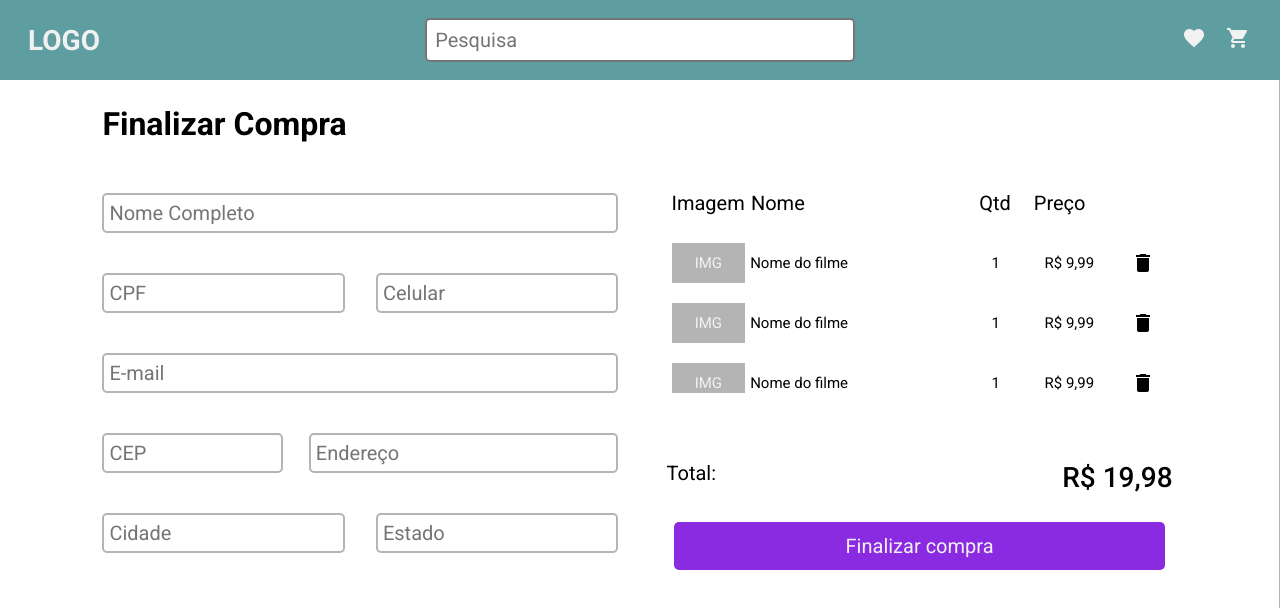
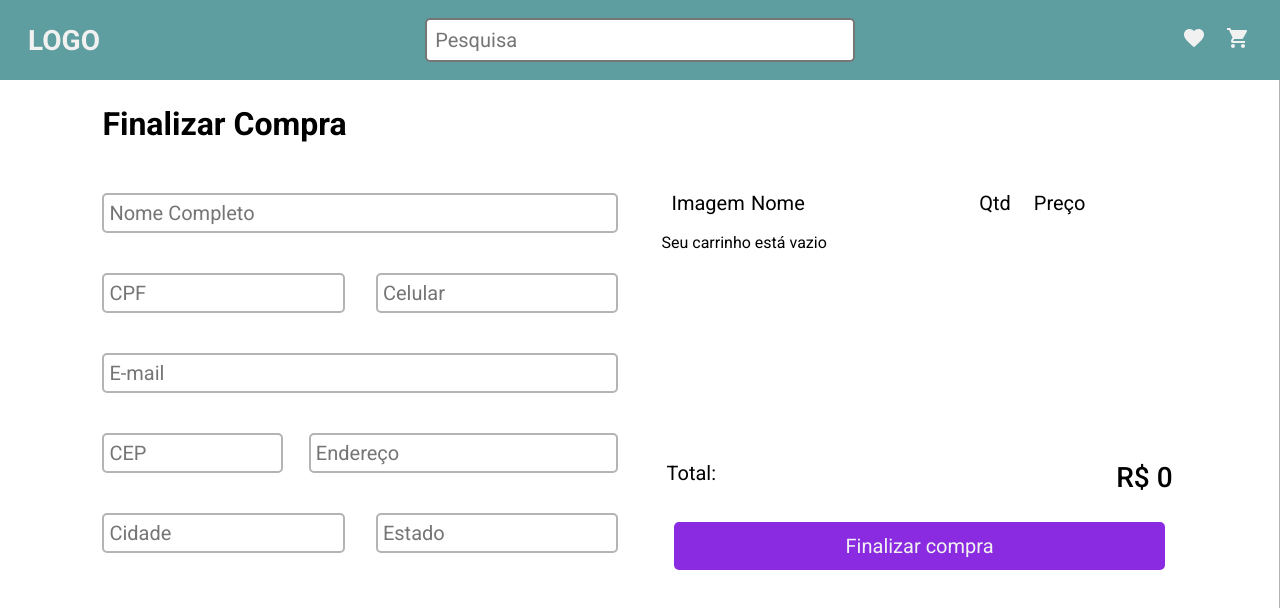
Before and after one commit to RomeroLucas/TMDB, a React (Create React App) app: page /checkout in a window 1280 px wide. Shown: the top 608 px of the page. Built offline with nearby package versions, Linux system fonts and the light colour scheme.

Commit message:
carrinho dinamico

```diff
--- a/src/components/aside/index.js
+++ b/src/components/aside/index.js
@@ -1,5 +1,4 @@
 import { useSelector, useDispatch } from 'react-redux'
-import { useHistory } from 'react-router'
 
 // import de COMPONENTS
 import ItemCart from './itemCart'
@@ -16,29 +15,23 @@ const item = {
 
 export default function Aside(props) {
     const controllers = useSelector(state => state.controllers.display)
-    const history = useHistory()
+    const cartList = useSelector(state => state.cart)
     const dispatch = useDispatch()
 
     return (
         <aside className={`container-aside ${controllers}`}>
             <section>
-                <span>{props.type}</span> <p>Esvaziar</p>
+                <span>{props.type}</span> <p onClick={() => dispatch({type: 'EMPTY-CART'})}>Esvaziar</p>
             </section>
 
             <section>
                 {/* lista de filmes aqui */}
-                <ItemCart item={item} />
-                <ItemCart item={item} />
-                <ItemCart item={item} />
-                <ItemCart item={item} />
-                <ItemCart item={item} />
-                <ItemCart item={item} />
-                <ItemCart item={item} />
-                <ItemCart item={item} />
-                <ItemCart item={item} />
-                <ItemCart item={item} />
-                <ItemCart item={item} />
-                <ItemCart item={item} />
+                {
+                    // render cart
+                    props.type === "Meu Carrinho" && cartList.length > 0 ?
+                    cartList.map(item => <ItemCart key={item.movie.id} item={item.movie} price={item.price} />) :
+                    <p>Seu carrinho está vazio</p>
+                }
 
 
             </section>
--- a/src/components/aside/itemCart/index.js
+++ b/src/components/aside/itemCart/index.js
@@ -8,9 +8,9 @@ export default function ItemCart(props) {
     return (
         <div className='item-cart'>
             <span className='item-info'>IMG</span>
-            <span className='item-info'>{props.item.name}</span>
+            <span className='item-info'>{props.item.title}</span>
             <span className='item-info'>{props.item.qto}</span>
-            <span className='item-info'>{props.item.price}</span>
+            <span className='item-info'>R$ {props.price}</span>
             <span className='item-info'><DeleteIcon /></span>
         </div>
     )
--- a/src/components/movieContainer/index.js
+++ b/src/components/movieContainer/index.js
@@ -1,4 +1,4 @@
-
+import { useDispatch } from 'react-redux'
 
 //import de ICONS
 import FavoriteIcon from '@material-ui/icons/Favorite'
@@ -7,14 +7,16 @@ import StarIcon from '@material-ui/icons/Star'
 import './style.css'
 
 export default function MovieContainer(props) {
+    const dispatch = useDispatch()
+
     return (
         <div className='container-movie'>
             <span className='favorite'><FavoriteIcon /></span>
             <span className='container-image'></span>
             <p style={{fontWeight: 'bolder'}}>{props.data.title}</p>
             <p><span><StarIcon style={{color: 'yellow'}} /> {props.data.vote_average}</span><span>{props.data.original_language}</span></p>
-            <p>R$ {props.data.id}</p>
-            <button>Adicionar</button>
+            <p>R$ {props.price}</p>
+            <button onClick={() => dispatch({type: 'ADD-CART', payload: { movie: props.data, price: props.price}})} >Adicionar</button>
         </div>
     )
 }
--- a/src/components/payCheck/index.js
+++ b/src/components/payCheck/index.js
@@ -1,15 +1,20 @@
-import { useDispatch } from 'react-redux'
+import { useDispatch, useSelector } from 'react-redux'
 import { useHistory } from 'react-router'
 
 import './style.css'
 
 export default function PayCheck(props) {
+    const cartList = useSelector(state => state.cart)
     const history = useHistory()
     const dispatch = useDispatch()
 
+    let sum = 0.00
+
+    sum = cartList.reduce((acc, obj) => {return acc + obj.price}, 0 )
+
     return (
         <div className={`container-paycheck ${props.type}`}>
-            <span>Total: </span> <span>R$ 19,98</span>
+            <span>Total: </span> <span>R$ {sum}</span>
             <button onClick={() => {history.push('/checkout'); dispatch({type: "CLOSE-CART"})}}>Finalizar compra</button>
         </div>
     )
--- /dev/null
+++ b/src/store/reducers/cart.js
@@ -0,0 +1,20 @@
+const INITIAL_STATE = []
+
+export default function cart(state = INITIAL_STATE, action) {
+    switch (action.type) {
+        case 'ADD-CART':
+
+            return [...state, action.payload]
+
+        case 'REMOVE-CART':
+
+            return state
+
+        case 'EMPTY-CART':
+
+            return INITIAL_STATE
+
+        default:
+            return state
+    }
+}
--- a/src/store/store.js
+++ b/src/store/store.js
@@ -4,10 +4,12 @@ import { composeWithDevTools } from 'redux-devtools-extension'
 //import de reducers
 import controllers from './reducers/controllers'
 import movies from './reducers/movies'
+import cart from './reducers/cart'
 import favorites from './reducers/favorites'
 
 export const store = createStore(combineReducers({
     controllers,
     movies,
+    cart,
     favorites,
 }), composeWithDevTools())
--- a/src/views/checkout/index.js
+++ b/src/views/checkout/index.js
@@ -1,17 +1,15 @@
+import { useSelector } from 'react-redux'
+
 //import de COMPONENTS
 import ItemCart from '../../components/aside/itemCart'
 import PayCheck from '../../components/payCheck'
 
 import './style.css'
 
-//example
-const item = {
-    name : 'Nome do filme',
-    qto: 1,
-    price: 'R$ 9,99'
-}
 
 export default function Checkout() {
+    const cartList = useSelector(state => state.cart)
+
     return (
         <main className='main-checkout'>
             <h1>Finalizar Compra</h1>
@@ -46,12 +44,9 @@ export default function Checkout() {
 
                     {/* lista inicio */}
                     <div className='checkout-list'>
-                        <ItemCart item={item} />
-                        <ItemCart item={item} />
-                        <ItemCart item={item} />
-                        <ItemCart item={item} />
-                        <ItemCart item={item} />
-                        <ItemCart item={item} />
+                        {cartList.length > 0 ?
+                        cartList.map(item => <ItemCart key={item.movie.id} item={item.movie} price={item.price} />) :
+                        <p>Seu carrinho está vazio</p>}
                     </div>
                     {/* lista fim */}
 
--- a/src/views/home/index.js
+++ b/src/views/home/index.js
@@ -11,9 +11,10 @@ import './style.css'
 export default function Home() {
     const list = useSelector(state => state.movies)
     const dispatch = useDispatch()
+    let page = 2
 
     useEffect(() => {
-        axios.get('https://api.themoviedb.org/3/movie/top_rated?api_key=3b40bd9a2697f19d6fd5cadbe981d69a&language=en-US&page=1')
+        axios.get(`https://api.themoviedb.org/3/movie/top_rated?api_key=3b40bd9a2697f19d6fd5cadbe981d69a&language=en-US&page=${page}`)
         .then(response => dispatch({type: 'LOAD-MOVIES', payload: response.data.results}))
     }, [])
 
@@ -21,7 +22,7 @@ export default function Home() {
 
     return (
         <main className='main-home'>
-            {list.length > 0 ? list.map(item => <MovieContainer key={item.id} data={item} />) : <p>Nenhum filme encontrado</p>}
+            {list.length > 0 ? list.map(item => <MovieContainer key={item.id} data={item} price={9.99} />) : <p>Nenhum filme encontrado</p>}
         </main>
     )
 }
```
